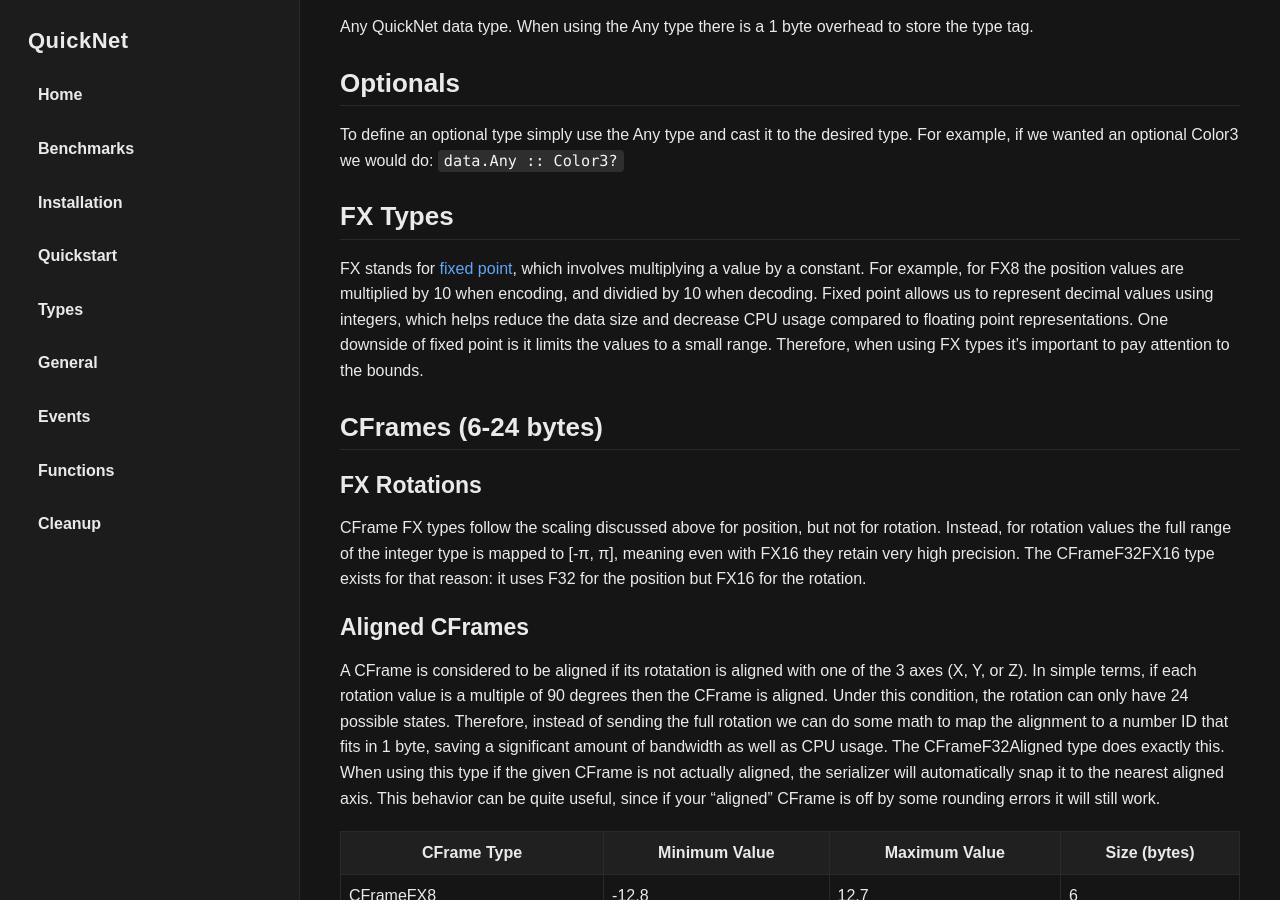
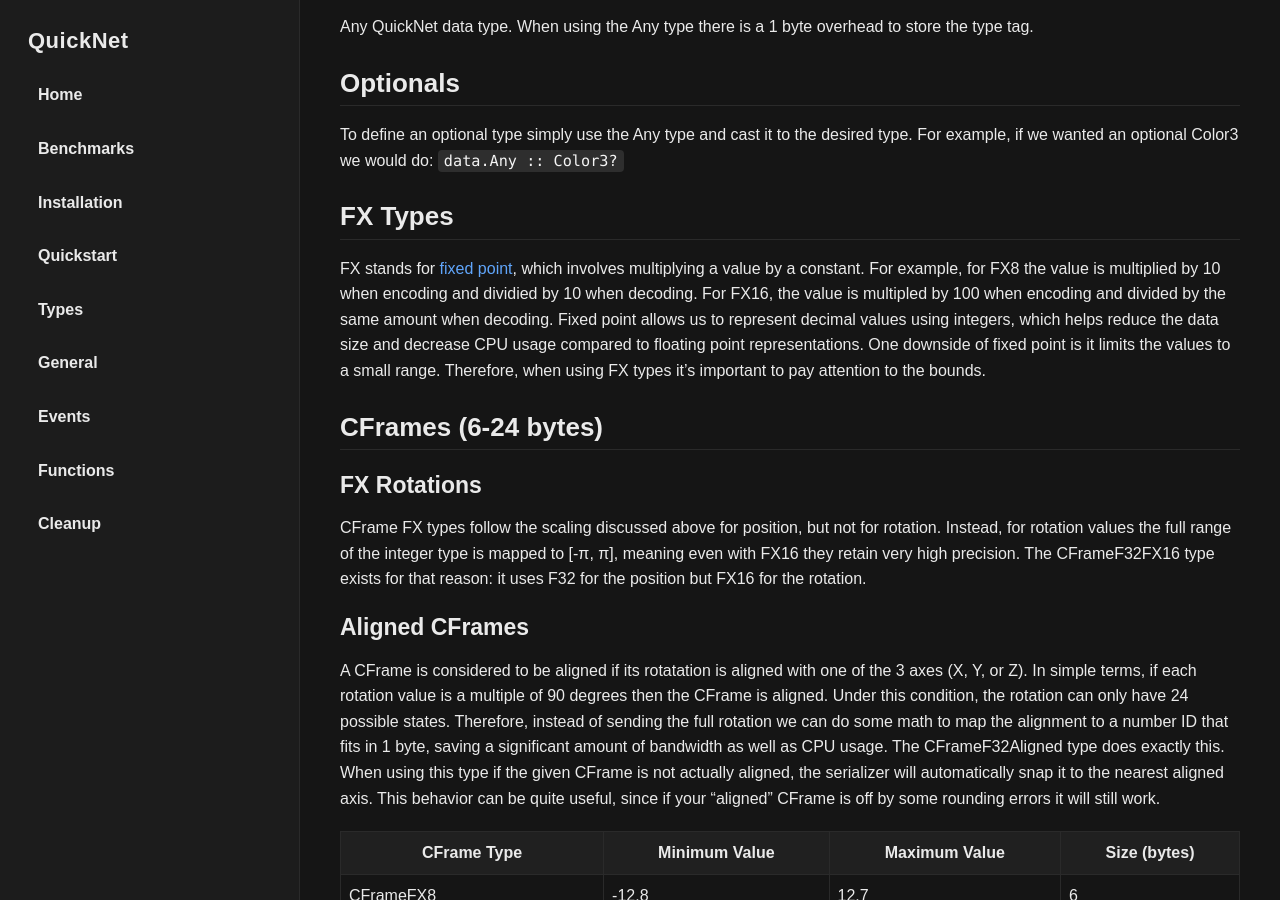
Before and after one commit to breadboardengineer1234/QuickNet, a Jekyll site: the page built from docs/types.md, in a window 1280 px wide and 900 px high, scrolled down 2638 px. Built offline with Jekyll 4.4.1, drawn with Linux system fonts in a browser that asks for light colours.

Commit message:
Update types.md

````diff
--- a/docs/types.md
+++ b/docs/types.md
@@ -76,7 +76,7 @@ Any QuickNet data type. When using the Any type there is a 1 byte overhead to st
 To define an optional type simply use the Any type and cast it to the desired type. For example, if we wanted an optional Color3 we would do: ```data.Any :: Color3?```
 
 ## FX Types
-FX stands for [fixed point](https://en.wikipedia.org/wiki/Fixed-point_arithmetic), which involves multiplying a value by a constant. For example, for FX8 the position values are multiplied by 10 when encoding, and dividied by 10 when decoding. Fixed point allows us to represent decimal values using integers, which helps reduce the data size and decrease CPU usage compared to floating point representations. One downside of fixed point is it limits the values to a small range. Therefore, when using FX types it's important to pay attention to the bounds.
+FX stands for [fixed point](https://en.wikipedia.org/wiki/Fixed-point_arithmetic), which involves multiplying a value by a constant. For example, for FX8 the value is multiplied by 10 when encoding and dividied by 10 when decoding. For FX16, the value is multipled by 100 when encoding and divided by the same amount when decoding. Fixed point allows us to represent decimal values using integers, which helps reduce the data size and decrease CPU usage compared to floating point representations. One downside of fixed point is it limits the values to a small range. Therefore, when using FX types it's important to pay attention to the bounds.
 
 ## CFrames (6-24 bytes)
 ### FX Rotations
````
